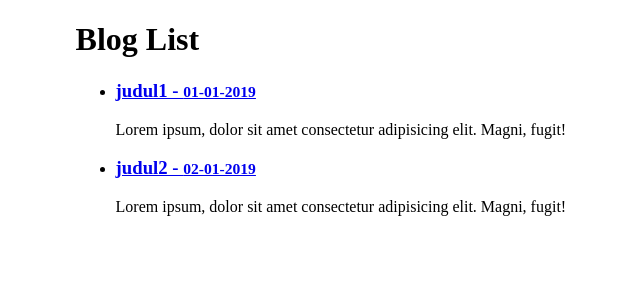
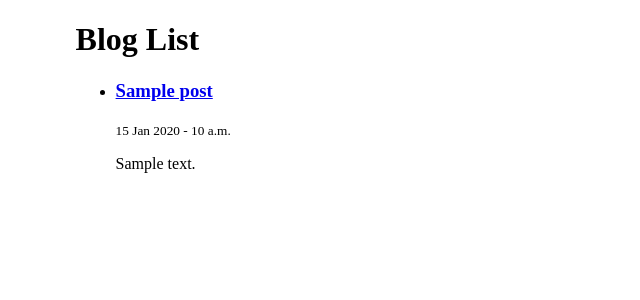
Before and after one commit to yahyaanwar/django-blog, a Django app: page /blog/ in a window 1280 px wide. Shown: the top 300 px of the page, without its empty margins (122-762 px from the left). Run offline with Django 3.2, Linux system fonts and the light colour scheme; tables that the repository leaves empty hold one stand-in row (values such as "Sample post").

Commit message:
[REF] tampilan post list dan post detail

```diff
--- a/blog/templates/blog/index.html
+++ b/blog/templates/blog/index.html
@@ -7,23 +7,15 @@ Blog List
 {% block content %}
 <h1>Blog List</h1>
 <ul>
+    {% for post in post_list %}
     <li>
-        <a href="slug/">
-            <h3> judul1 -
-                <small>01-01-2019</small>
-            </h3>
+        <a href="{{ post.slug }}/">
+            <h3> {{ post.title }}</h3>
         </a>
-        <p>Lorem ipsum, dolor sit amet consectetur adipisicing elit. Magni, fugit!</p>
+        <small>{{ post.create_at|date:"d M Y - P" }}</small>
+        <p>{{ post.content }}</p>
 
     </li>
-    <li>
-        <a href="slug/">
-            <h3> judul2 -
-                <small>02-01-2019</small>
-            </h3>
-        </a>
-        <p>Lorem ipsum, dolor sit amet consectetur adipisicing elit. Magni, fugit!</p>
-
-    </li>
+    {% endfor %}
 </ul>
 {% endblock content %}
--- a/blog/urls.py
+++ b/blog/urls.py
@@ -6,5 +6,5 @@ app_name = 'blog'
 
 urlpatterns = [
     path("", views.index, name="post_list"),
-    path("slug/", views.post_detail, name="post_detail"),
+    path("<slug:slug>/", views.post_detail, name="post_detail"),
 ]
--- a/blog/views.py
+++ b/blog/views.py
@@ -1,7 +1,11 @@
 from django.shortcuts import render
 
+from . models import Post
+
 def index(request):
-    return render(request, 'blog/index.html')
+    post_list = Post.objects.order_by('create_at').all()
+    return render(request, 'blog/index.html', {'post_list':post_list})
 
-def post_detail(request):
-    return render(request, 'blog/post_detail.html')
+def post_detail(request,slug):
+    post = Post.objects.get(slug=slug)
+    return render(request, 'blog/post_detail.html',{'post':post})
```
Also changed, not shown: blog/templates/blog/post_detail.html (+4 -4 lines).
